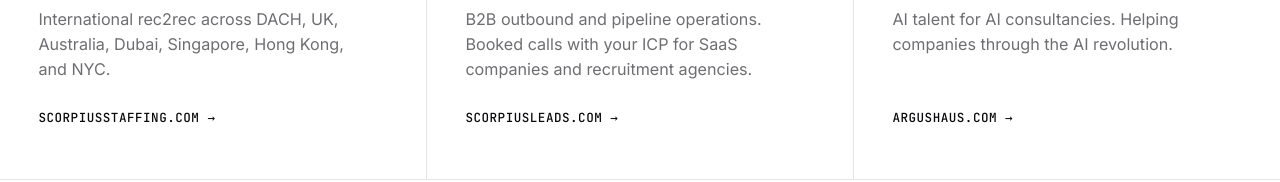
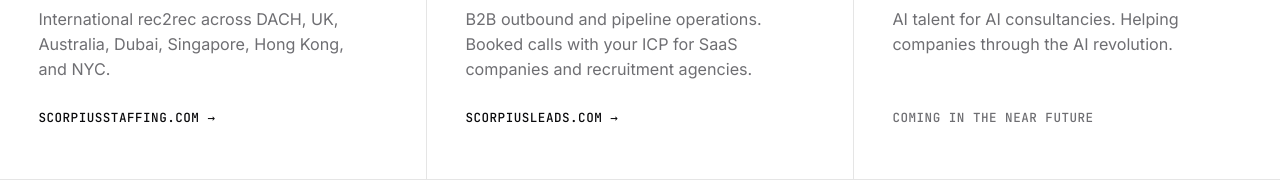
Before and after one commit to scorpiusstaffing/scorpius-search, a website: page index.html in a window 1280 px wide. Shown: the part 869-1051 px from the top of the page. Drawn offline with Linux system fonts and the light colour scheme.

Commit message:
Argushaus card label: 'argushaus.com →' -> 'Coming in the near future'

```diff
--- a/index.html
+++ b/index.html
@@ -83,7 +83,7 @@
         <div class="card-body">
           <h2 class="card-title">Argushaus</h2>
           <p class="card-desc">AI talent for AI consultancies. Helping companies through the AI revolution.</p>
-          <span class="card-link">argushaus.com &rarr;</span>
+          <span class="card-link card-link--soon">Coming in the near future</span>
         </div>
       </a>
 
```
